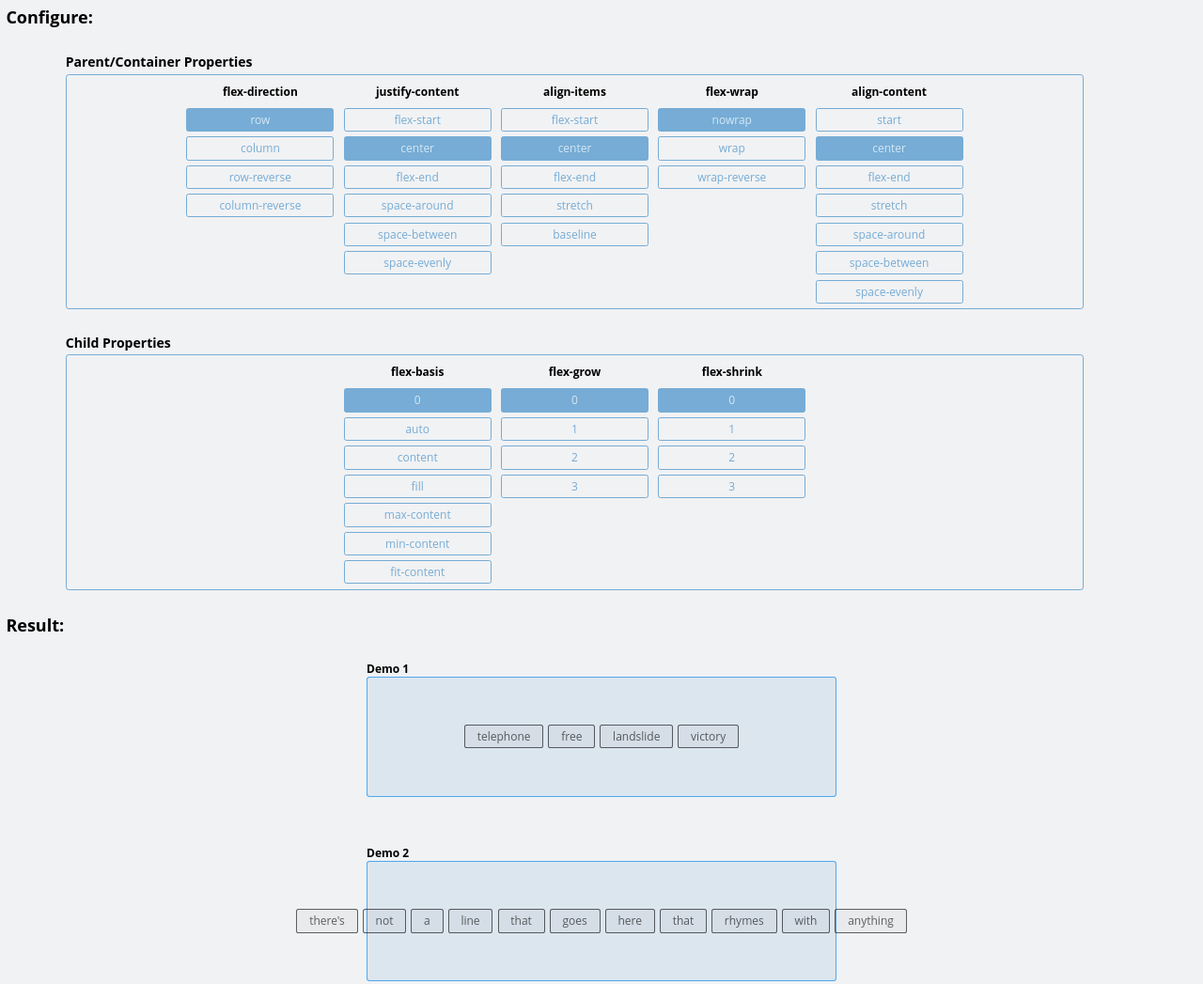
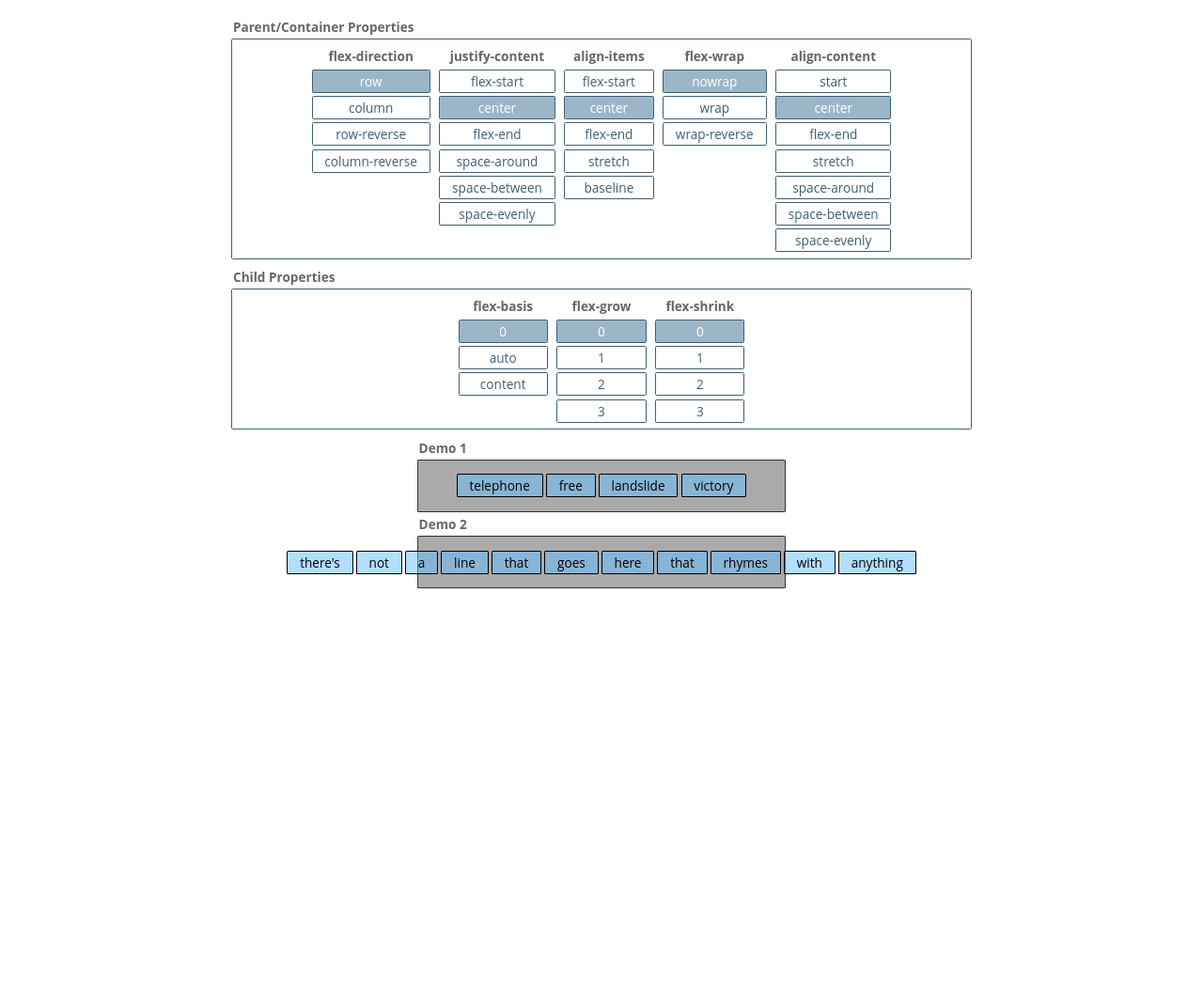
Before and after one commit to greg-hammond/flex-designer, a plain HTML site: page index.html in a window 1280 px wide. Shown: the whole page at 94% size. After the commit the page ends 800 px from the top, so only its background shows below. Drawn offline with Linux system fonts and the light colour scheme.

Commit message:
style/layout improvements; misc cleanup

```diff
--- a/flexPropData.js
+++ b/flexPropData.js
@@ -78,11 +78,7 @@ var flexPropData =
             "values": [
                 "0",
                 "auto",
-                "content",
-                "fill",
-                "max-content",
-                "min-content",
-                "fit-content"
+                "content"
             ]
         },
         {
--- a/index.html
+++ b/index.html
@@ -10,23 +10,23 @@
 </head>
 <body>
 
-	<h2>Configure:</h2>
+	<div class="main">
+
 		<div class="section">
-		<h3>Parent/Container Properties</h3>
+			<h4>Parent/Container Properties</h4>
 			<div class="flexprops parent"></div>
 		</div>
 
 		<div class="section">
-		<h3>Child Properties</h3>
+			<h4>Child Properties</h4>
 			<div class="flexprops children"></div>
 		</div>
 
-	<h2>Result:</h2>
 
-	<div class="wrapper">
+		<div class="demo-wrapper">
 
 			<h4>Demo 1</h4>
-		<div class='demo-flex-parent container1'>
+			<div class='container'>
 				<p>telephone</p>
 				<p>free</p>
 				<p>landslide</p>
@@ -34,7 +34,7 @@
 			</div>
 
 			<h4>Demo 2</h4>
-		<div class='demo-flex-parent container2'>
+			<div class='container'>
 				<p>there's</p>
 				<p>not</p>
 				<p>a</p>
@@ -50,6 +50,8 @@
 
 		</div>
 
+	</div>
+
 
 </body>
 </html>
--- a/script.js
+++ b/script.js
@@ -1,16 +1,6 @@
-"use strict";
+
 
 const init = () => {
-
-    const styleDecl = document.documentElement.style;
-    const dataAttr = "data-prop";
-    const prefix = "--prop-";
-    const classes = {
-        selected: "selected",
-        property: "prop",
-        propertyVal: "propval",
-        propName: "propName"
-    };
 
     // helper function.  create element of 'type' with 'text' content, and append to 'parent'
     // multiple classnames can be passed in as parameters 4-n.  spread operator handles nicely.
@@ -27,24 +17,28 @@ const init = () => {
 
     const buildPropUI = (props, container) => {
 
+        const styleDecl = document.documentElement.style;
+        const dataAttr = "data-prop";
+        const prefix = "--prop-";
+
         props.forEach( prop => {
 
             // add a property div
-            const propDiv = addElem(container, "div", "", classes.property);
+            const propDiv = addElem(container, "div", "", "prop");
             const dataProp = prefix + prop.name;
             const initVal = prop.init;
             propDiv.setAttribute(dataAttr, dataProp);
             styleDecl.setProperty(dataProp, initVal);
 
-            const elem = addElem(propDiv, "p", prop.name, classes.propName);
+            const elem = addElem(propDiv, "p", prop.name, "propName");
             elem.setAttribute("title", prop.comment); // tooltip
 
             prop.values.forEach( val => {
 
-                const btn = addElem(propDiv, "p", val, classes.propertyVal);
+                const btn = addElem(propDiv, "p", val, "propval");
                 // mark as selected if it's the initial value
                 if (val === initVal) {
-                    btn.classList.add(classes.selected);
+                    btn.classList.add("selected");
                 }
 
                 btn.addEventListener("click", event => {
@@ -55,7 +49,7 @@ const init = () => {
                     // update the css variable.  voila!
                     styleDecl.setProperty(cssVar, btn.textContent);
                     // mark 'this' as selected, all other siblings as de-selected
-                    parent.childNodes.forEach( ch => ch.classList.toggle(classes.selected, ch === btn));
+                    parent.childNodes.forEach( ch => ch.classList.toggle("selected", ch === btn));
                 });
             })  // values
         }) // props
@@ -68,10 +62,7 @@ const init = () => {
     // build the individual item operators
     buildPropUI(flexPropData.childProps, document.querySelector(".flexprops.children"));
 
-
 }  // init
 
 
-
-
 window.onload = init;
--- a/style.scss
+++ b/style.scss
@@ -1,124 +1,126 @@
-
-body {
-	margin: .5vmax;
-	font: normal calc(.5em + .5vmin) 'open sans';
-	background-color: hsl(206, 10%, 95%);
-}
 
 * {
-	margin: 0;
-	padding: 0;
+	margin: .2vmin;
+	padding: .2vmin;
 	box-sizing: border-box;
 	user-select: none;
 }
 
-.section {
-	width: 90%;
-	margin: 2vmax auto;
+body {
+	margin: .5vmin;
+	font: normal calc(.7em + .3vmin) 'open sans';
+	color: #666;
+	background-color: #fff;
 }
+
+
+.main {
+	width: 95%;
+	max-width: 800px;
+	min-width: 500px;
+	margin: .3vh auto;
+}
+
 
 @mixin button($color: #333, $bkg: #999) {
 	text-align: center;
-	padding: .25vmax 1vmax;
-	margin: .2vmax;
+	padding: .25vh 1vw;
+	margin: .2vmin;
 	border: 1px solid $color;
-	border-radius: .2vmax;
+	border-radius: .2vmin;
 	color: $color;
 	background-color: $bkg;
-
-}
-
-.wrapper {
-	width: 50%;
-	max-width: 500px;
-	min-width: 150px;
-	margin: 2vmax auto;
-}
-
-// demo area
-.demo-flex-parent {
-
-	display: flex;
-	flex-direction: var(--prop-flex-direction);
-	flex-wrap:	var(--prop-flex-wrap);
-	justify-content: var(--prop-justify-content);
-	align-items: var(--prop-align-items);
-	align-content: var(--prop-align-content);
-
-	height: 10vmax;
-	background-color: hsla(206, 50%, 70%, 0.2);
-	border: 1px solid hsla(206, 85%, 50%, 0.7);
-	border-radius: .25vmax;
-	margin-bottom: 4vmax;
-
-    /* each flex item inside the flex-parent */
-    p {
-        flex-basis: var(--prop-flex-basis);
-		flex-grow: var(--prop-flex-grow);
-		flex-shrink: var(--prop-flex-shrink);
-
-		@include button(rgba(0,0,0,.6), rgba(0,0,0,.03));
-
-    }
 }
 
 
-/* =======================================================================
-  flex property selection
- =======================================================================*/
 
-// the configuration areas - parent/container, and child properties
+// config areas - parent/container, and child properties
 
 .flexprops {
 
-	$hue: 206;
-	$color-dark: hsl($hue, 53%, 65%);
-	$color-hilite: hsl($hue, 10%, 90%);
-	$color-light: hsl($hue, 70%, 90%);
+	$hue: 205;
+	$sat: 30%;
+	$fore-color: hsl($hue, $sat, 35%);
+	$color-hover: hsl($hue, $sat, 90%);
+	$color-light: hsl($hue, $sat, 100%);
+	$bkg-sel: hsl($hue, $sat, 70%);
 
 	display: flex;
+	flex-direction: row;  // just to be explicit...
+	justify-content: center;
 	align-items: flex-start;
-	justify-content: center;
 
-	width: 95%;
-	margin: .3vmax 0;
-	border: .1vmax solid $color-dark;
-	border-radius: .25vmax;
+	border: 1px solid $fore-color;
+	border-radius: .2vmin;
 
-	// each property section
+	// each property column
 	.prop {
-
 		display: flex;
 		flex-direction: column;
-
-		width: 15%;
-		margin: .2vmax;
+		min-width: 13%;
+		max-width: 20%;
+		margin: .2vmin;
 
 		// the property name header
 		.propName {
 			font-weight: bold;
 			text-align: center;
-			padding: .5vmax .25vmax;
+			padding: .2vmin;
 			cursor: help;
-
 		}
 
 		// each property value button
 		.propval {
 
-			@include button($color-dark, transparent);
-
+			@include button($fore-color, transparent);
 			cursor: pointer;
 
 			&.selected {
-				background-color: $color-dark;
+				background-color: $bkg-sel;
 				color: $color-light;
 			}
-
 			&:hover:not(.selected) {
-				background-color: $color-hilite;
+				background-color: $color-hover;
 			}
 
 		}
 	}
 }
+
+
+
+.demo-wrapper {
+	width: 50%;
+	max-width: 500px;
+	min-width: 150px;
+	margin: .2vmin auto;
+
+	// demo area
+	.container {
+
+		display: flex;
+		flex-direction: var(--prop-flex-direction);
+		flex-wrap:	var(--prop-flex-wrap);
+		justify-content: var(--prop-justify-content);
+		align-items: var(--prop-align-items);
+		align-content: var(--prop-align-content);
+
+		height: 7vh;
+		background-color: #aaa;
+		border: 1px solid rgba(0,0,0,.7);
+		border-radius: .2vmin;
+
+
+		/* each flex item inside the flex-parent */
+		p {
+			flex-basis: var(--prop-flex-basis);
+			flex-grow: var(--prop-flex-grow);
+			flex-shrink: var(--prop-flex-shrink);
+
+			@include button(hsla(206, 50%, 0%, 0.99) , hsla(206, 100%, 70%, 0.5));
+
+		}
+	}
+
+
+}
```
Also changed, not shown: style.css, 1 other file. Lines whose indentation alone changed are shown as unchanged.
